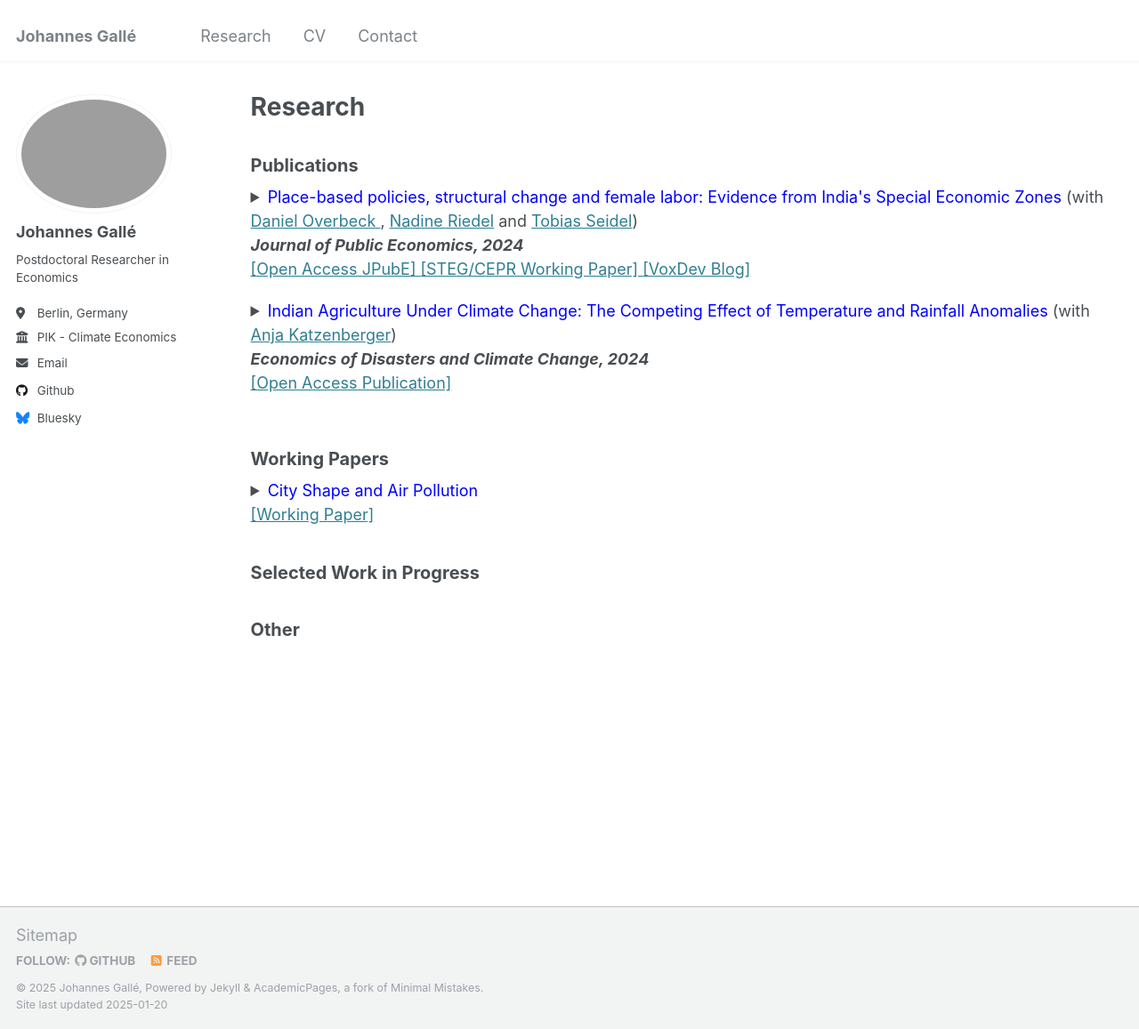
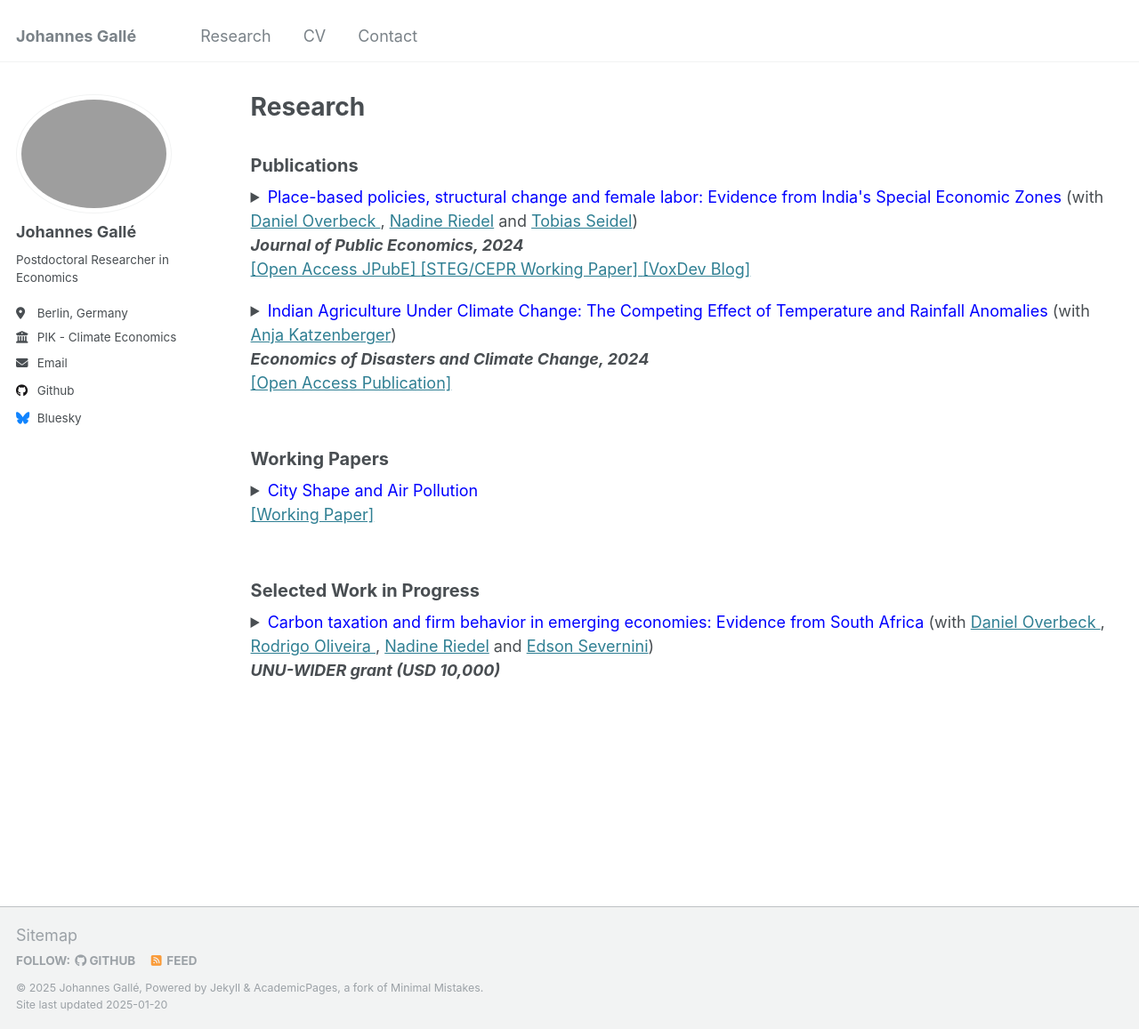
Before and after one commit to johannesgalle/johannesgalle.github.io, a Jekyll site: the page built from _pages/research.html, in a window 1280 px wide and 1157 px high. Shown: the whole window at 89% size. Built offline with Jekyll 4.4.1, drawn with Linux system fonts in a browser that asks for light colours.

Commit message:
Update research.html

```diff
--- a/_pages/research.html
+++ b/_pages/research.html
@@ -67,8 +67,29 @@ different industry denominations.</p>
   </p>
 </details>
   <a href="https://www.rwi-essen.de/en/research-advice/research-group/prosocial-behavior/publications/detail/city-shape-and-air-pollution" target="_blank">[Working Paper]</a>
-
+<div style="height: 20px;"></div>
 
 <h2 style="font-size: 20px;">Selected Work in Progress</h2>
+<!-- Second Publication -->
+<details>
+  <summary markdown="span">
+    <font color="blue">Carbon taxation and firm behavior in emerging economies: Evidence from South Africa</font>
+    (with <a href="https://danieloverbeck.github.io/" target="_blank"> Daniel Overbeck </a> , <a href="https://sites.google.com/view/rodrigo-c-oliveira" target="_blank"> Rodrigo Oliveira </a> ,  <a href="https://sites.google.com/view/riedeleconomics/welcome" target="_blank">Nadine Riedel</a> and <a href="https://sites.google.com/site/ersevernini/" target="_blank">Edson Severnini</a>) <br />
+    <b><i>UNU-WIDER grant (USD 10,000)</i></b>
+  </summary>
+
+  <p style="font-size: 16px;">
+  This paper presents the first comprehensive analysis of how firms respond to carbon taxation
+in emerging economies. Our evidence builds on exhaustive administrative data from South
+Africa, the 13th largest emitter worldwide. The results are twofold. First, we establish
+stylized facts on the types of firms that are affected, how much revenue is generated from
+which sector, and which share of national emissions the tax is able to capture. Second, we
+study the dynamic impacts of the carbon tax on firm-level outcomes such as profits, sales,
+capital, and labor inputs. We show that the design of the South African carbon tax leads to
+substantial heterogeneity across sectors in terms of how strongly firms are affected. Contrary
+to the concern that carbon tax may hinder economic growth we measure no negative effects
+on firm performance on average.
+  </p>
+<div style="height: 20px;"></div>
 
 <h2 style="font-size: 20px;">Other</h2>
```
